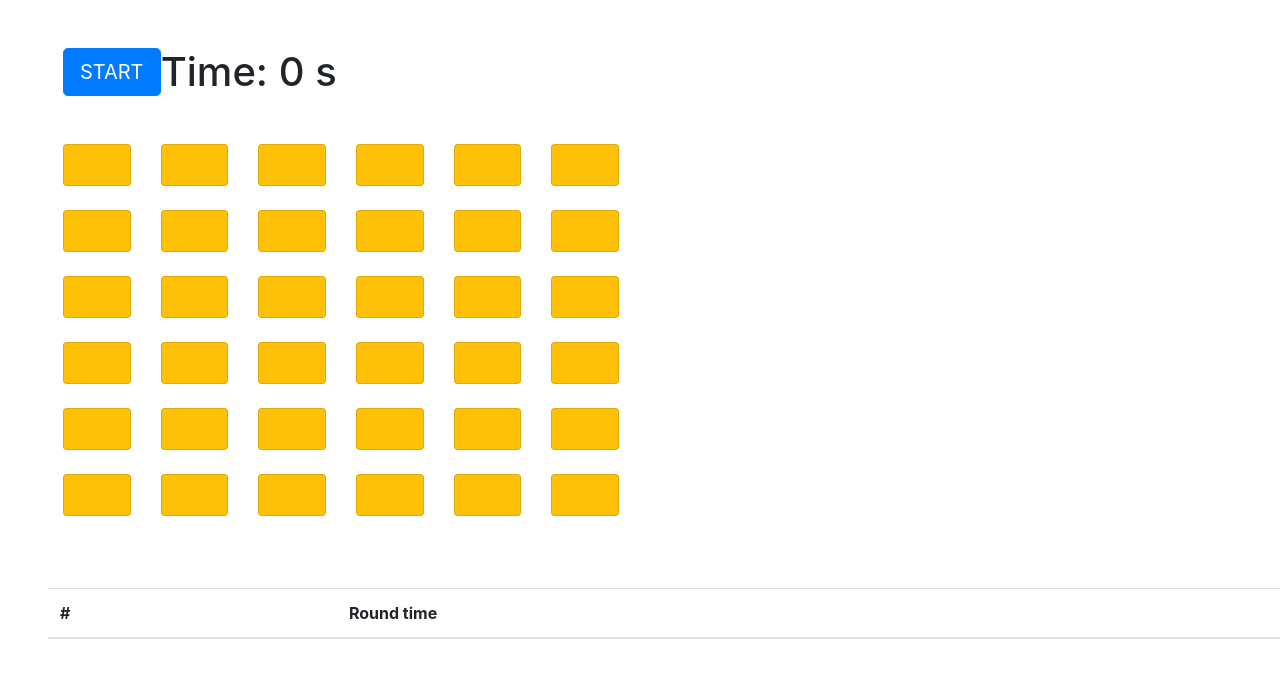
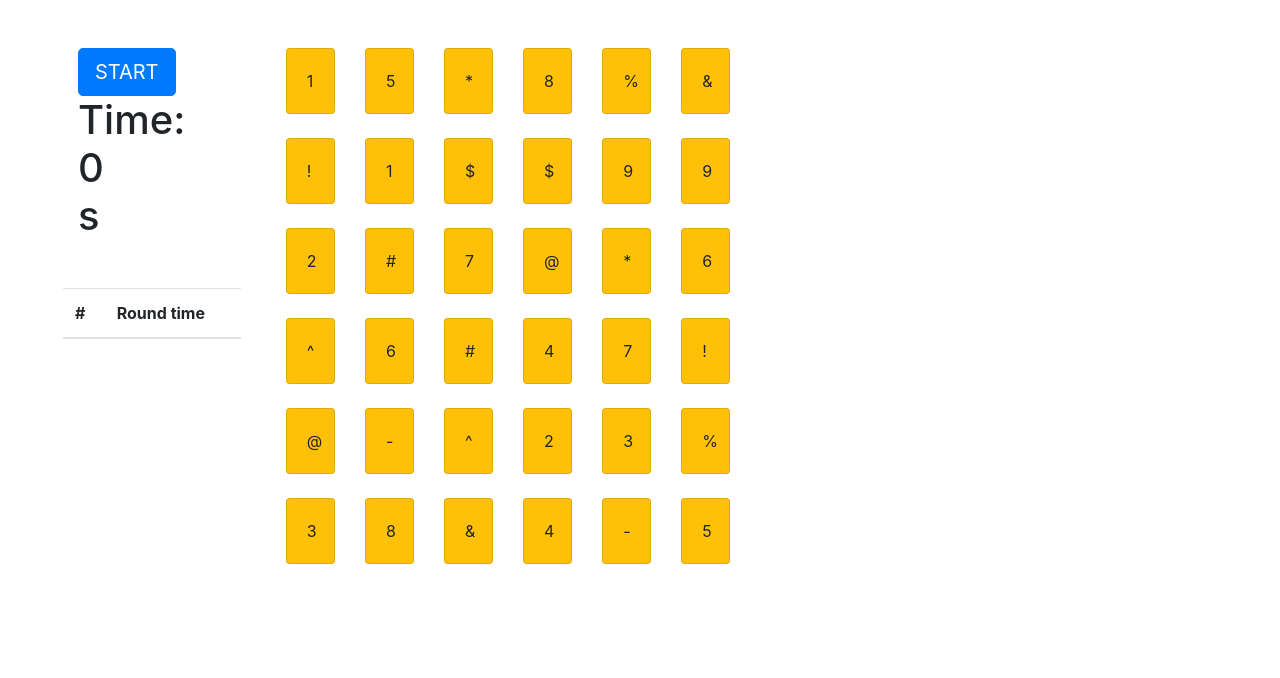
Before and after one commit to vladimirloskutov/memory-game, a React (Create React App) app: page / in a window 1280 px wide. Shown: the top 678 px of the page. Built offline with nearby package versions, Linux system fonts and the light colour scheme.

Commit message:
small fixes

```diff
--- a/src/components/App.jsx
+++ b/src/components/App.jsx
@@ -112,10 +112,14 @@ export default class App extends React.Component {
     const { gameTimer, gameResults, shuffledIcons } = this.state;
 
     return (
-        <div className="mt-5 ml-5">
-          <ControlPanel gameTimer={gameTimer} startButtonClickHandler={this.handleStartButtonClick} />
-          <CardsBoard shuffledIcons={shuffledIcons} cardClickHandler={this.handleCardClick} />
-          <GameResultsTable gameResults={gameResults} />
+        <div className="row mt-5 ml-5">
+          <div className="col-2">
+            <ControlPanel gameTimer={gameTimer} startButtonClickHandler={this.handleStartButtonClick} />
+            <GameResultsTable gameResults={gameResults} />
+          </div>
+          <div className="col-10">
+            <CardsBoard shuffledIcons={shuffledIcons} cardClickHandler={this.handleCardClick} />
+          </div>
         </div>
     );
   }
--- a/src/components/Card.jsx
+++ b/src/components/Card.jsx
@@ -15,7 +15,7 @@ export default class Card extends React.Component {
         card = (
             <div className="col-2 mb-4">
               <div className="card bg-warning">
-                <div id={id} className="card-body" onClick={this.handleCardClick}></div>
+                <div id={id} className="card-body" onClick={this.handleCardClick}>{value}</div>
               </div>
             </div>
         );
--- a/src/components/ControlPanel.jsx
+++ b/src/components/ControlPanel.jsx
@@ -12,10 +12,10 @@ export default class ControlPanel extends React.Component {
     const { gameTimer } = this.props;
     return (
       <div className="row col-6 mb-5">
-        <div className="col-2">
+        <div className="col-2 mr-5">
           <StartButton startButtonClickHandler={this.handleStartButtonClick} />
         </div>
-        <div className="col-10">
+        <div className="col-6">
           <Timer gameTimer={gameTimer} />
         </div>
       </div>
--- a/src/components/GameResultsTable.jsx
+++ b/src/components/GameResultsTable.jsx
@@ -5,7 +5,7 @@ export default class GameResultsTable extends React.Component {
     return items.map((item, index) => {
       return (
           <tr key={index}>
-            <td>{index}</td>
+            <td>{index + 1}</td>
             <td>{item} s</td>
           </tr>
       );
```
Lines whose indentation alone changed are shown as unchanged.
